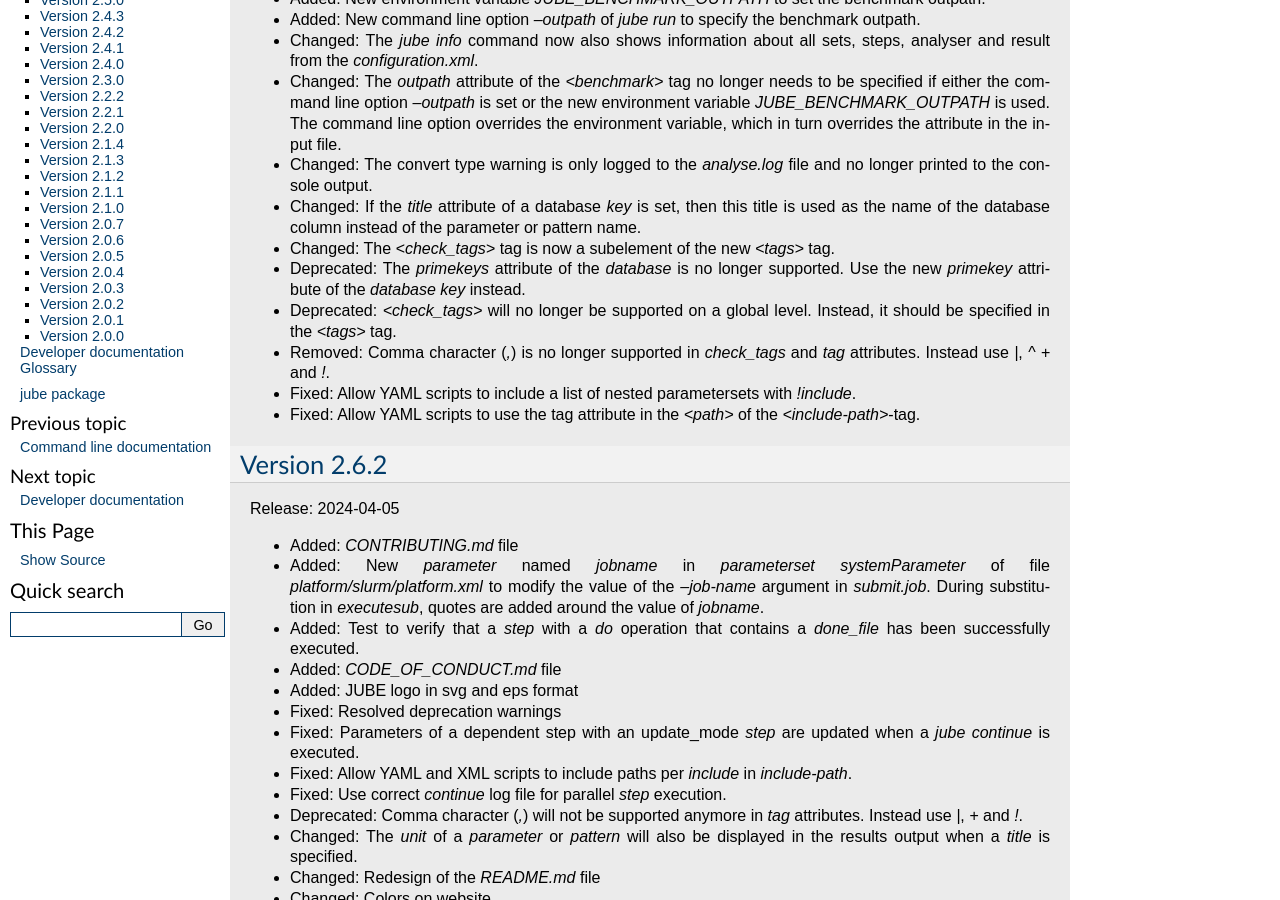
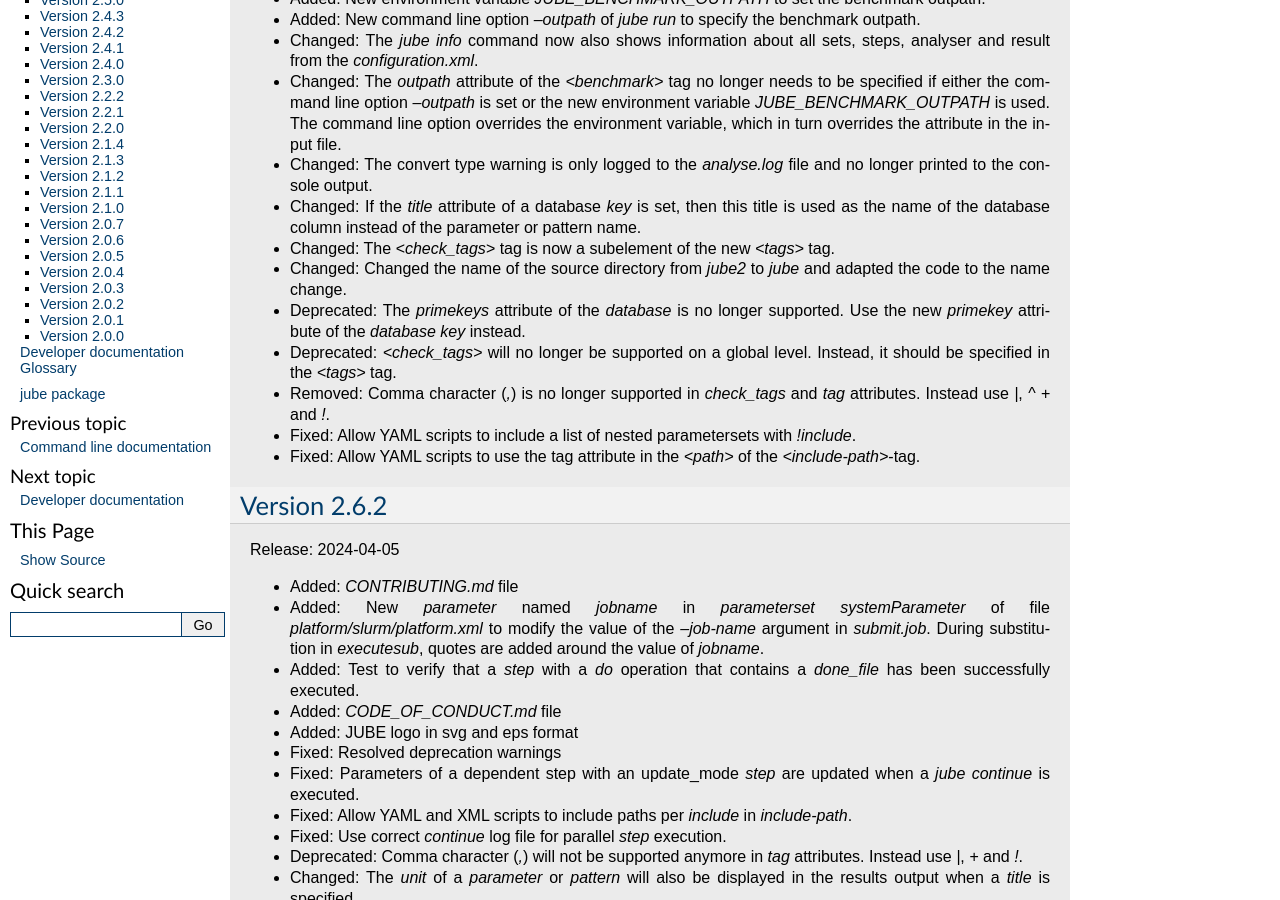
Before and after one commit to FZJ-JSC/JUBE, a Sphinx documentation site: the page built from docs/release_notes.rst, in a window 1280 px wide and 900 px high, scrolled down 384 px. Built offline with Sphinx 7.4.7, drawn with Linux system fonts in a browser that asks for light colours.

Commit message:
Add release note for code reconstruction

```diff
--- a/docs/release_notes.rst
+++ b/docs/release_notes.rst
@@ -38,6 +38,7 @@ Release: XXXX-XX-XX
 * Changed: The convert type warning is only logged to the `analyse.log` file and no longer printed to the console output.
 * Changed: If the `title` attribute of a database `key` is set, then this title is used as the name of the database column instead of the parameter or pattern name.
 * Changed: The `<check_tags>` tag is now a subelement of the new `<tags>` tag.
+* Changed: Changed the name of the source directory from `jube2` to `jube` and adapted the code to the name change.
 * Deprecated: The `primekeys` attribute of the `database` is no longer supported. Use the new `primekey` attribute of the `database` `key` instead.
 * Deprecated: `<check_tags>` will no longer be supported on a global level. Instead, it should be specified in the `<tags>` tag.
 * Removed: Comma character (`,`) is no longer supported in `check_tags` and `tag` attributes. Instead use `|`, `^` `+` and `!`.
```
